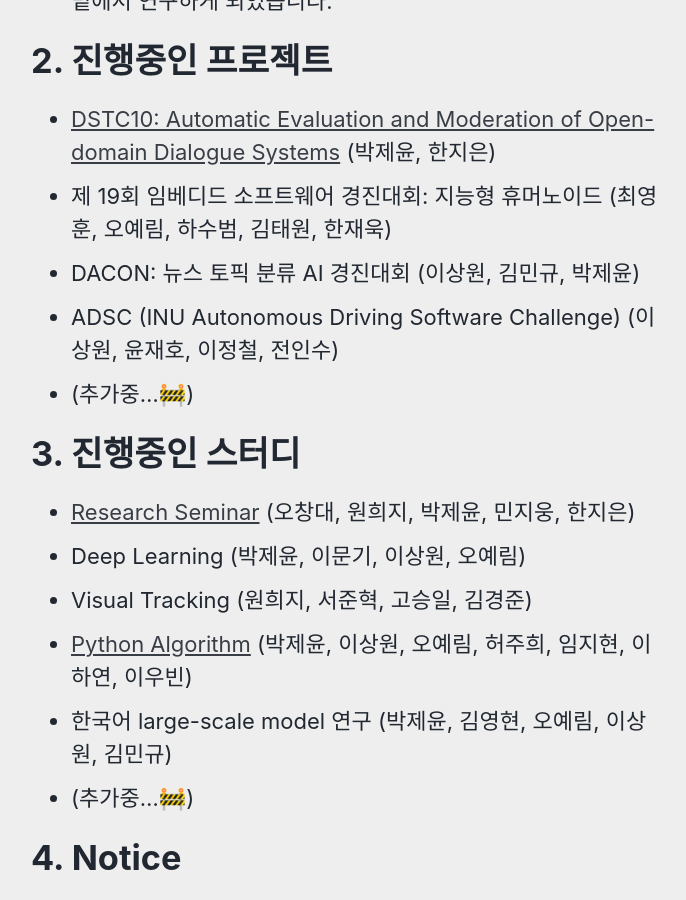
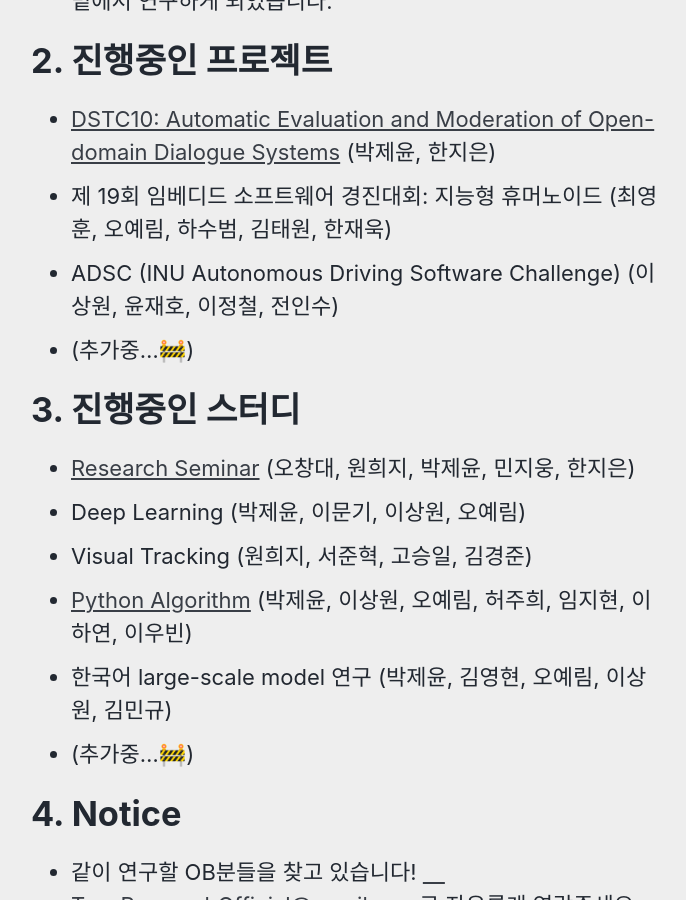
Before and after one commit to TAVEResearch/TAVEResearch.github.io, a Jekyll site: the page built from about.md, in a window 1280 px wide and 900 px high, scrolled down 652 px. Shown: the whole window, without its empty margins (291-977 px from the left). Built offline with Jekyll 4.4.1, drawn with Linux system fonts in a browser that asks for light colours; cached includes are drawn as plain includes.

Commit message:
Update about.md

```diff
--- a/about.md
+++ b/about.md
@@ -18,7 +18,6 @@ TAVE OB들을 위한 연구 및 개발 그룹입니다. 컴퓨터비전, 자연
 
 - [DSTC10: Automatic Evaluation and Moderation of Open-domain Dialogue Systems](https://github.com/Jeiyoon/dstc10) (박제윤, 한지은)
 - 제 19회 임베디드 소프트웨어 경진대회: 지능형 휴머노이드 (최영훈, 오예림, 하수범, 김태원, 한재욱)
-- DACON: 뉴스 토픽 분류 AI 경진대회 (이상원, 김민규, 박제윤)
 - ADSC (INU Autonomous Driving Software Challenge) (이상원, 윤재호, 이정철, 전인수)
 - (추가중...🚧)
 
```
